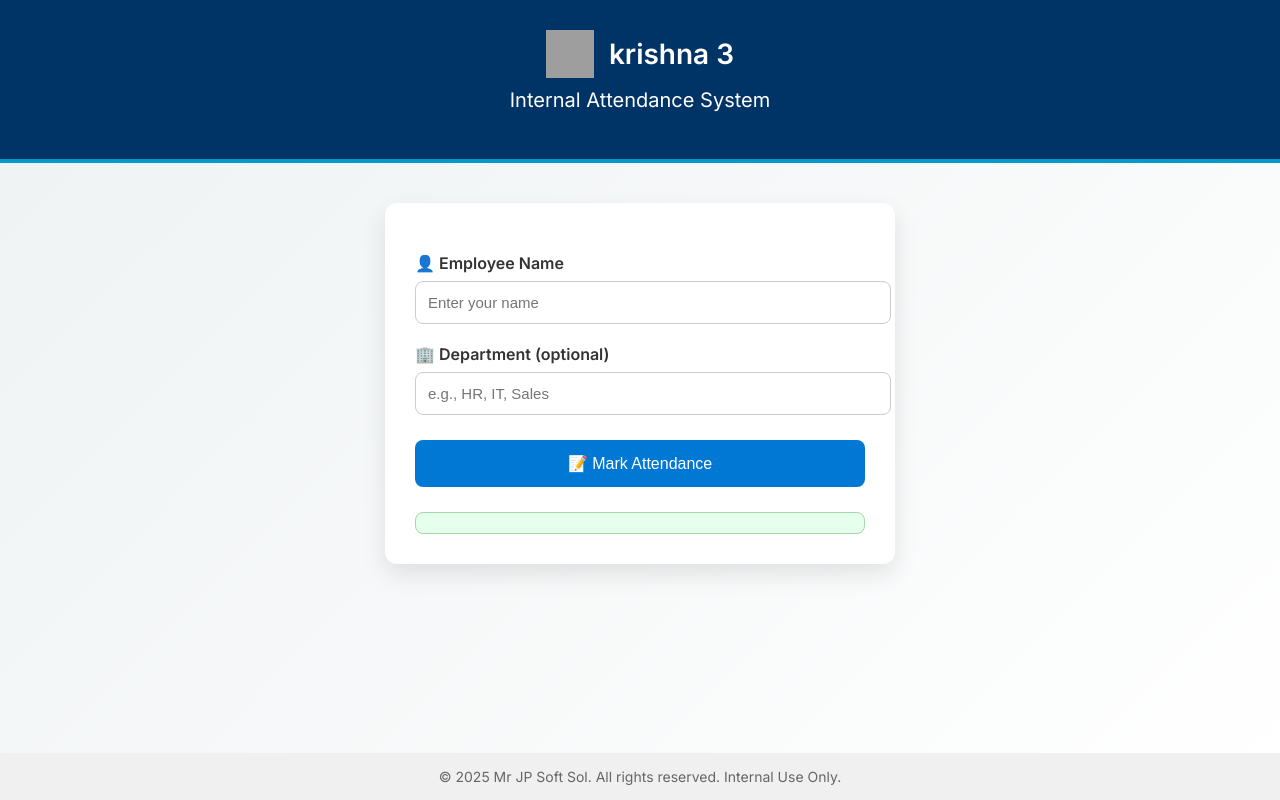
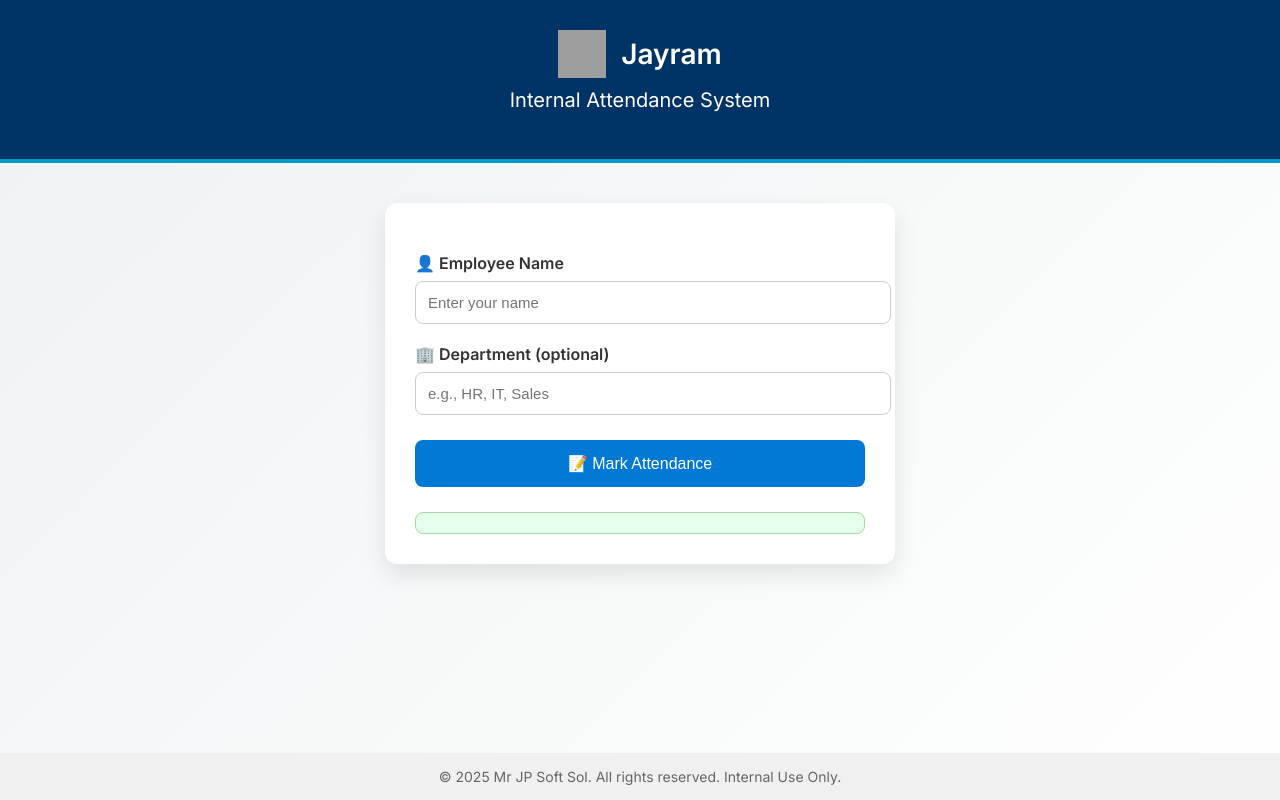
Before and after one commit to krishna9515373783/Project-4, a plain HTML site: page index.html in a window 1280 px wide. Drawn offline with Linux system fonts and the light colour scheme; grey boxes are pictures that could not be loaded.

Commit message:
Update index.html

```diff
--- a/index.html
+++ b/index.html
@@ -13,7 +13,7 @@
     <header>
       <div class="logo">
         <img src="https://cdn-icons-png.flaticon.com/512/8830/8830780.png" alt="Company Logo" />
-        <h1>krishna 3</h1>
+        <h1>Jayram</h1>
       </div>
       <h2>Internal Attendance System</h2>
     </header>
```
